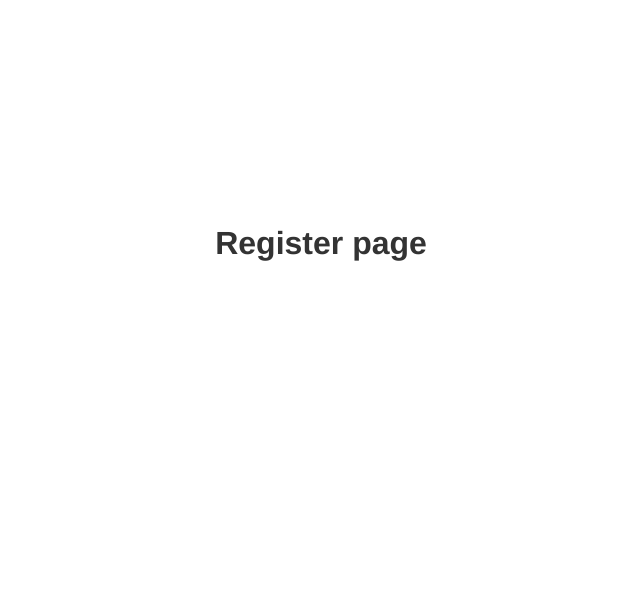
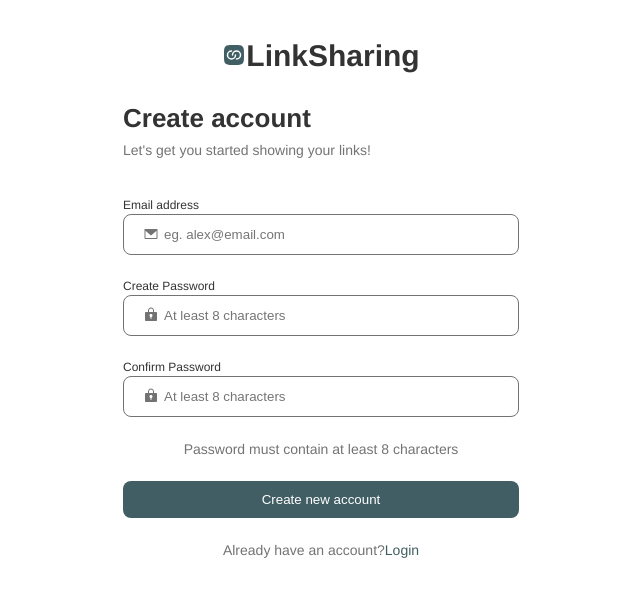
Before and after one commit to jspvg/link-sharing-app, a React (Vite) app: page /register in a window 1280 px wide. Shown: the top 596 px of the page, without its empty margins (319-959 px from the left). Built offline with nearby package versions, Linux system fonts and the light colour scheme.

Commit message:
created register page scaffold, adjusted styling to be reusable

```diff
--- a/src/App.scss
+++ b/src/App.scss
@@ -6,7 +6,6 @@ body {
   @extend %flex-container;
   font-family: Helvetica, Arial, sans-serif;
   color: $gray;
-  padding: 196px 482px 195px 482px;
 }
 
 button {
@@ -23,6 +22,16 @@ button {
   border-radius: 8px;
 }
 
+button:hover {
+  background-color: $soft-teal;
+  box-shadow: 0px 0px 32px 0px;
+}
+
+input:focus {
+  border-color: $deep-teal;
+  box-shadow: 0px 0px 32px 0px rgba(99, 60, 255, 0.25);
+}
+
 p {
   @extend %flex-container;
   color: $soft-gray;
@@ -33,6 +42,7 @@ p {
 section {
   @extend %flex-container;
   @extend %flex-column;
+  width: 476px;
 }
 
 label {
@@ -50,6 +60,7 @@ a {
   @extend %flex-container;
   @extend %flex-column;
   gap: 51px;
+  padding: 0px 40px;
 }
 
 .logo-h2 {
--- a/src/pages/Login.tsx
+++ b/src/pages/Login.tsx
@@ -13,8 +13,8 @@ const Login = () => {
           <h2 className="login-h2">Login</h2>
           <p>Add you details below to get back into the app</p>
         </div>
-        <div className="login-form">
-          <form action="login" className="login-form">
+
+        <form action="links" className="login-form">
           <div className="element-input">
             <label htmlFor="email">Email address</label>
             <input
@@ -39,7 +39,6 @@ const Login = () => {
           </p>
         </form>
       </div>
-      </div>
     </section>
   );
 };
--- a/src/pages/Register.tsx
+++ b/src/pages/Register.tsx
@@ -1,5 +1,54 @@
 const Register = () => {
-  return <h1>Register page</h1>;
+  return (
+    <section>
+      <div className="logo-header">
+        <h2 className="logo-h2">
+          <img src="logo.svg" alt="logo" />
+          LinkSharing
+        </h2>
+      </div>
+      <div className="login-body">
+        <div className="login-header">
+          <h2 className="login-h2">Create account</h2>
+          <p>Let's get you started showing your links!</p>
+        </div>
+        <form action="login" className="login-form">
+          <div className="element-input">
+            <label htmlFor="email">Email address</label>
+            <input
+              type="email"
+              name="email"
+              id="email"
+              placeholder="eg. alex@email.com"
+            />
+          </div>
+          <div className="element-input">
+            <label htmlFor="password">Create Password</label>
+            <input
+              type="password"
+              name="password"
+              id="password"
+              placeholder="At least 8 characters"
+            />
+          </div>
+          <div className="element-input">
+            <label htmlFor="password">Confirm Password</label>
+            <input
+              type="password"
+              name="passwordConfirm"
+              id="passwordConfirm"
+              placeholder="At least 8 characters"
+            />
+          </div>
+          <p>Password must contain at least 8 characters</p>
+          <button>Create new account</button>
+          <p>
+            Already have an account? <a href="/login">Login</a>
+          </p>
+        </form>
+      </div>
+    </section>
+  );
 };
 
 export default Register;
--- a/src/styles/components/login.scss
+++ b/src/styles/components/login.scss
@@ -3,16 +3,17 @@
 .login-body {
   @extend %flex-column;
   display: flex;
-  padding: 40px;
   align-items: flex-start;
   gap: 40px;
   align-self: stretch;
+  width: 100%
 }
 
 .login-header {
   @extend %flex-container;
   @extend %flex-column;
   gap: 8px;
+  padding: 0px 40px;
 }
 
 .login-h2 {
@@ -28,4 +29,5 @@
   align-items: center;
   align-self: stretch;
   gap: 24px;
+  padding: 0px 40px 40px 40px;
 }
```
Lines whose indentation alone changed are shown as unchanged.
